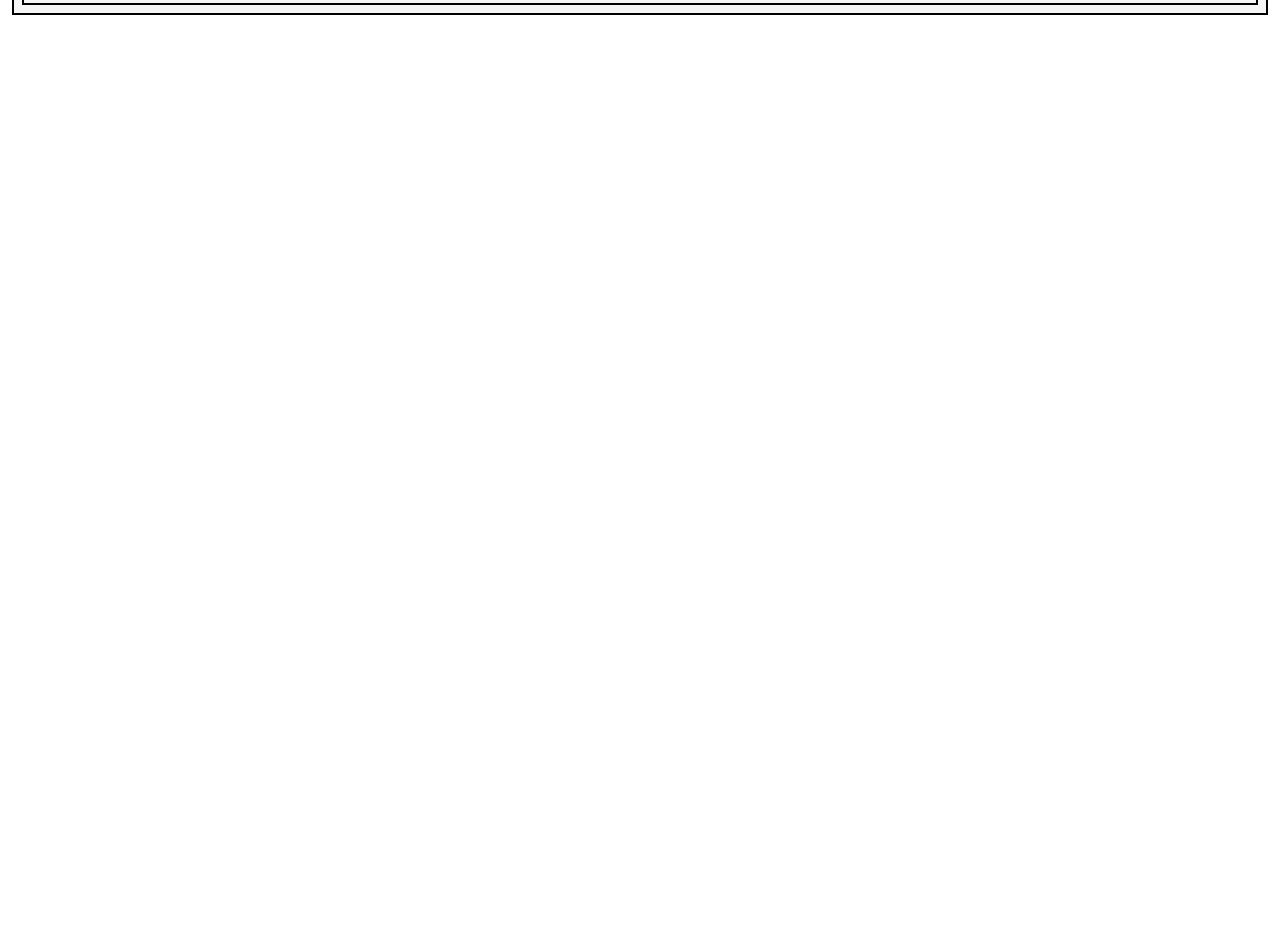
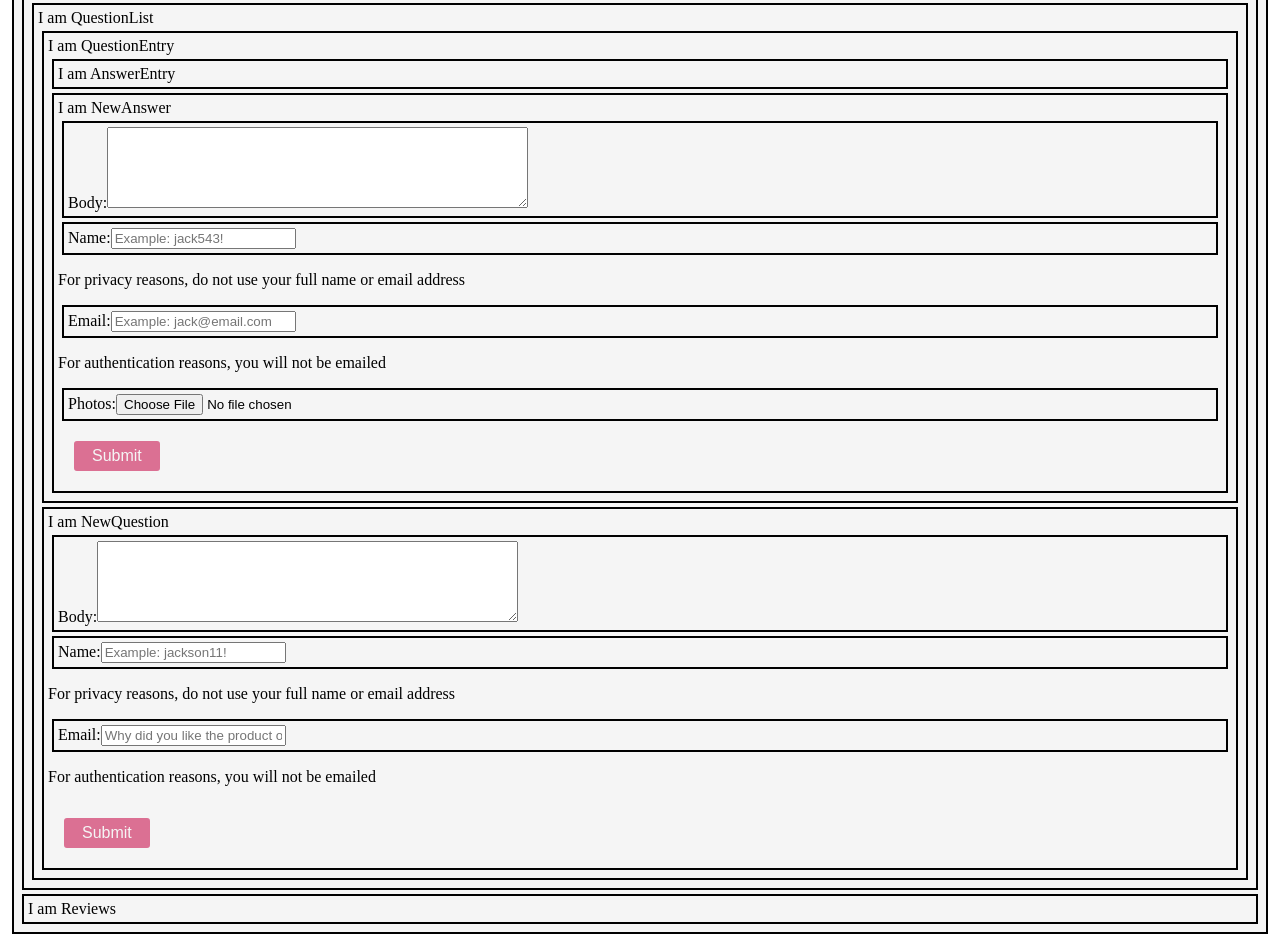
Before and after one commit to KFEC/TechStyles, a React app: page / in a window 1280 px wide. Shown: the part 340-1282 px from the top of the page. Before the commit the page ends 800 px from the top, so only its background shows below. Built offline with nearby package versions, Linux system fonts and the light colour scheme; the HTML template or start-up script is replaced by a standard one.

Commit message:
QA add question and add answer basic

```diff
--- /dev/null
+++ b/client/src/components/qa/components/AnswerEntry.jsx
@@ -0,0 +1,11 @@
+import React from 'react';
+import { Div } from '../../../lib/styledComponents';
+
+const AnswerEntry = () => {
+  return (
+    <Div>I am AnswerEntry</Div>
+  );
+};
+
+
+export default AnswerEntry;
--- /dev/null
+++ b/client/src/components/qa/components/NewAnswer.jsx
@@ -0,0 +1,114 @@
+import React, { useState } from 'react';
+import { Div, Button } from '../../../lib/styledComponents';
+
+const NewAnswer = () => {
+
+  const [body, setBody] = useState('');
+  const [name, setName] = useState('');
+  const [email, setEmail] = useState('');
+  const [photos, setPhotos] = useState([]);
+
+  const resetStates = () => {
+    setBody('');
+    setName('');
+    setEmail('');
+    setPhotos([]);
+  };
+
+  const handleSubmit = (e) => {
+    e.preventDefault();
+    console.log('New Question Submited!');
+    console.log({
+      body, email, name, photos,
+    });
+    resetStates();
+  };
+
+  return (
+    <Div>
+      I am NewAnswer
+      <form onSubmit={handleSubmit}>
+        <Div>
+          <label
+            id="new-question-body-label"
+            htmlFor="new-question-body-input"
+          >
+            Body:
+          </label>
+          <textarea
+            id="new-question-body-input"
+            maxLength="1000"
+            rows="5"
+            cols="50"
+            value={body}
+            onChange={e => setBody(e.target.value)}
+          />
+          {body}
+        </Div>
+        <Div>
+          <label
+            id="new-question-name-label"
+            htmlFor="new-question-name-input"
+          >
+            Name:
+          </label>
+          <input
+            id="new-question-name-input"
+            maxLength="60"
+            placeholder="Example: jack543!"
+            value={name}
+            onChange={e => setName(e.target.value)}
+          />
+          {name}
+        </Div>
+        <p>For privacy reasons, do not use your full name or email address</p>
+        <Div>
+          <label
+            id="new-question-email-label"
+            htmlFor="new-question-email-input"
+          >
+            Email:
+          </label>
+          <input
+            id="new-question-email-input"
+            maxLength="60"
+            placeholder="Example: jack@email.com"
+            pattern="[a-z0-9._%+-]+@[a-z0-9.-]+\.[a-z]{2,4}$"
+            value={email}
+            onChange={e => setEmail(e.target.value)}
+          />
+          {email}
+        </Div>
+        <p>For authentication reasons, you will not be emailed</p>
+        <Div>
+          <label
+            id="new-question-photos-label"
+            htmlFor="new-question-photos-input"
+          >
+            Photos:
+          </label>
+          <input
+            type="file"
+            id="new-question-photos-input"
+            maxLength="60"
+            value={photos}
+            onChange={e => setPhotos([...photos, e.target.files[0].name])}
+          />
+          {photos}
+        </Div>
+        <Button
+          disabled={
+            !name.trim().length
+            || !email.trim().length
+            || !body.trim().length
+          }
+        >
+          Submit
+        </Button>
+      </form>
+    </Div>
+  );
+};
+
+
+export default NewAnswer;
--- /dev/null
+++ b/client/src/components/qa/components/NewQuestion.jsx
@@ -0,0 +1,94 @@
+import React, { useState } from 'react';
+import { Div, Button } from '../../../lib/styledComponents';
+
+const NewQuestion = () => {
+
+  const [body, setBody] = useState('');
+  const [name, setName] = useState('');
+  const [email, setEmail] = useState('');
+
+  const resetStates = () => {
+    setBody('');
+    setName('');
+    setEmail('');
+  };
+
+  const handleSubmit = (e) => {
+    e.preventDefault();
+    console.log('New Question Submited!');
+    console.log({ body, email, name });
+    resetStates();
+  };
+
+  return (
+    <Div>
+      I am NewQuestion
+      <form onSubmit={handleSubmit}>
+        <Div>
+          <label
+            id="new-question-body-label"
+            htmlFor="new-question-body-input"
+          >
+            Body:
+          </label>
+          <textarea
+            id="new-question-body-input"
+            maxLength="1000"
+            rows="5"
+            cols="50"
+            value={body}
+            onChange={e => setBody(e.target.value)}
+          />
+          {body}
+        </Div>
+        <Div>
+          <label
+            id="new-question-name-label"
+            htmlFor="new-question-name-input"
+          >
+            Name:
+          </label>
+          <input
+            id="new-question-name-input"
+            maxLength="60"
+            placeholder="Example: jackson11!"
+            value={name}
+            onChange={e => setName(e.target.value)}
+          />
+          {name}
+        </Div>
+        <p>For privacy reasons, do not use your full name or email address</p>
+        <Div>
+          <label
+            id="new-question-email-label"
+            htmlFor="new-question-email-input"
+          >
+            Email:
+          </label>
+          <input
+            id="new-question-email-input"
+            maxLength="60"
+            placeholder="Why did you like the product or not?"
+            pattern="[a-z0-9._%+-]+@[a-z0-9.-]+\.[a-z]{2,4}$"
+            value={email}
+            onChange={e => setEmail(e.target.value)}
+          />
+          {email}
+        </Div>
+        <p>For authentication reasons, you will not be emailed</p>
+        <Button
+          disabled={
+            !name.trim().length
+            || !email.trim().length
+            || !body.trim().length
+          }
+        >
+          Submit
+        </Button>
+      </form>
+    </Div>
+  );
+};
+
+
+export default NewQuestion;
--- /dev/null
+++ b/client/src/components/qa/components/QuestionEntry.jsx
@@ -0,0 +1,19 @@
+import React from 'react';
+import { Div } from '../../../lib/styledComponents';
+
+
+import AnswerEntry from './AnswerEntry.jsx';
+import NewAnswer from './NewAnswer.jsx';
+
+const QuestionEntry = () => {
+  return (
+    <Div>
+      I am QuestionEntry
+      <AnswerEntry />
+      <NewAnswer />
+    </Div>
+  );
+};
+
+
+export default QuestionEntry;
--- /dev/null
+++ b/client/src/components/qa/components/QuestionList.jsx
@@ -0,0 +1,18 @@
+import React from 'react';
+import { Div } from '../../../lib/styledComponents';
+
+import QuestionEntry from './QuestionEntry.jsx';
+import NewQuestion from './NewQuestion.jsx';
+
+const QuestionList = () => {
+  return (
+    <Div>
+      I am QuestionList
+      <QuestionEntry />
+      <NewQuestion />
+    </Div>
+  );
+};
+
+
+export default QuestionList;
--- /dev/null
+++ b/client/src/components/qa/components/QuestionSearch.jsx
@@ -0,0 +1,11 @@
+import React from 'react';
+import { Div } from '../../../lib/styledComponents';
+
+const QuestionSearch = () => {
+  return (
+    <Div>I am QuestionSearch</Div>
+  );
+};
+
+
+export default QuestionSearch;
--- a/client/src/components/qa/index.jsx
+++ b/client/src/components/qa/index.jsx
@@ -1,9 +1,16 @@
 import React from 'react';
 import { Div } from '../../lib/styledComponents';
 
+import QuestionSearch from './components/QuestionSearch.jsx';
+import QuestionList from './components/QuestionList.jsx';
+
 const QA = () => {
   return (
-    <Div>I am QA</Div>
+    <Div>
+      I am QA
+      <QuestionSearch />
+      <QuestionList />
+    </Div>
   );
 };
 
```
Also changed, not shown: .eslintrc.js, 1 other file (tests, documents, lock files or other folders).
